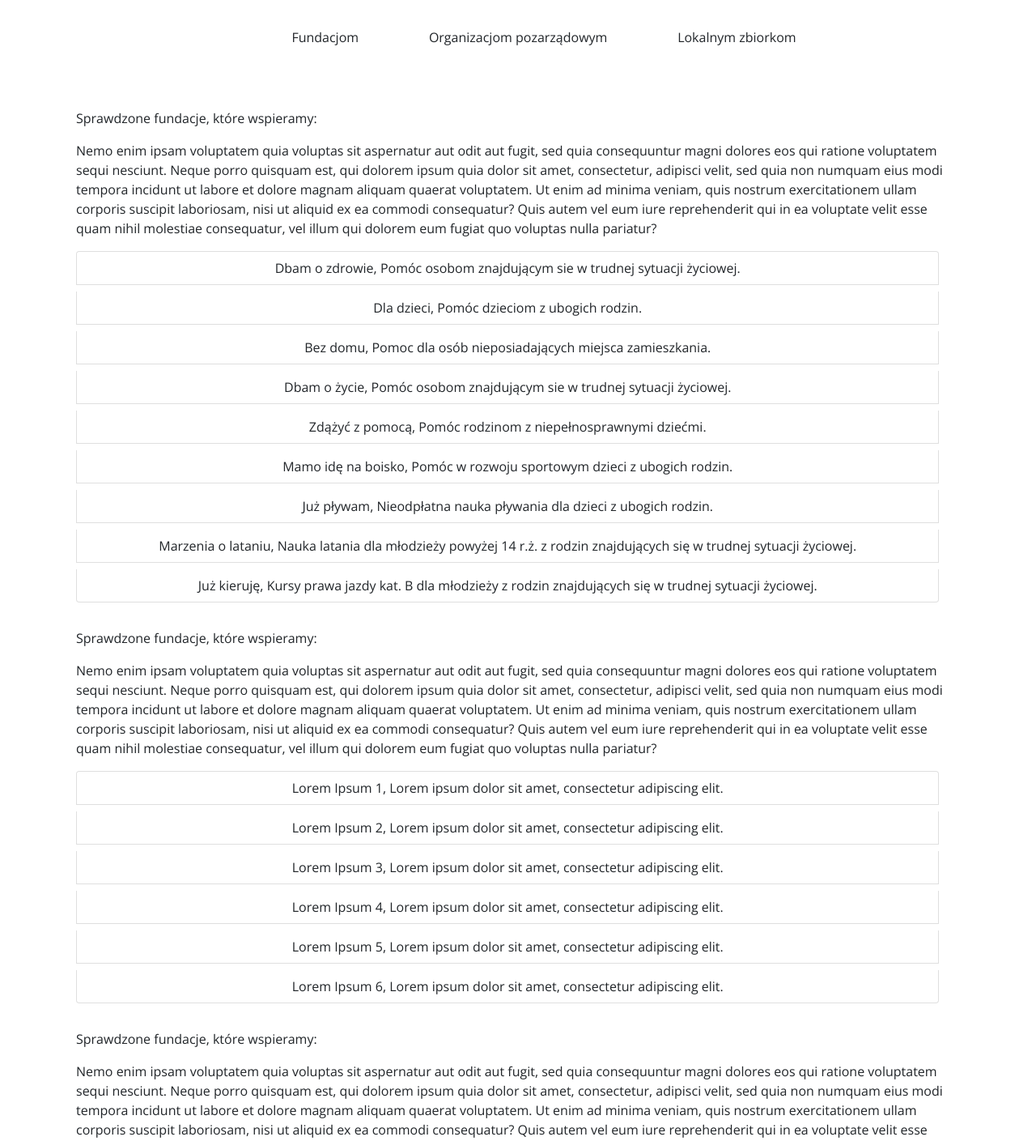
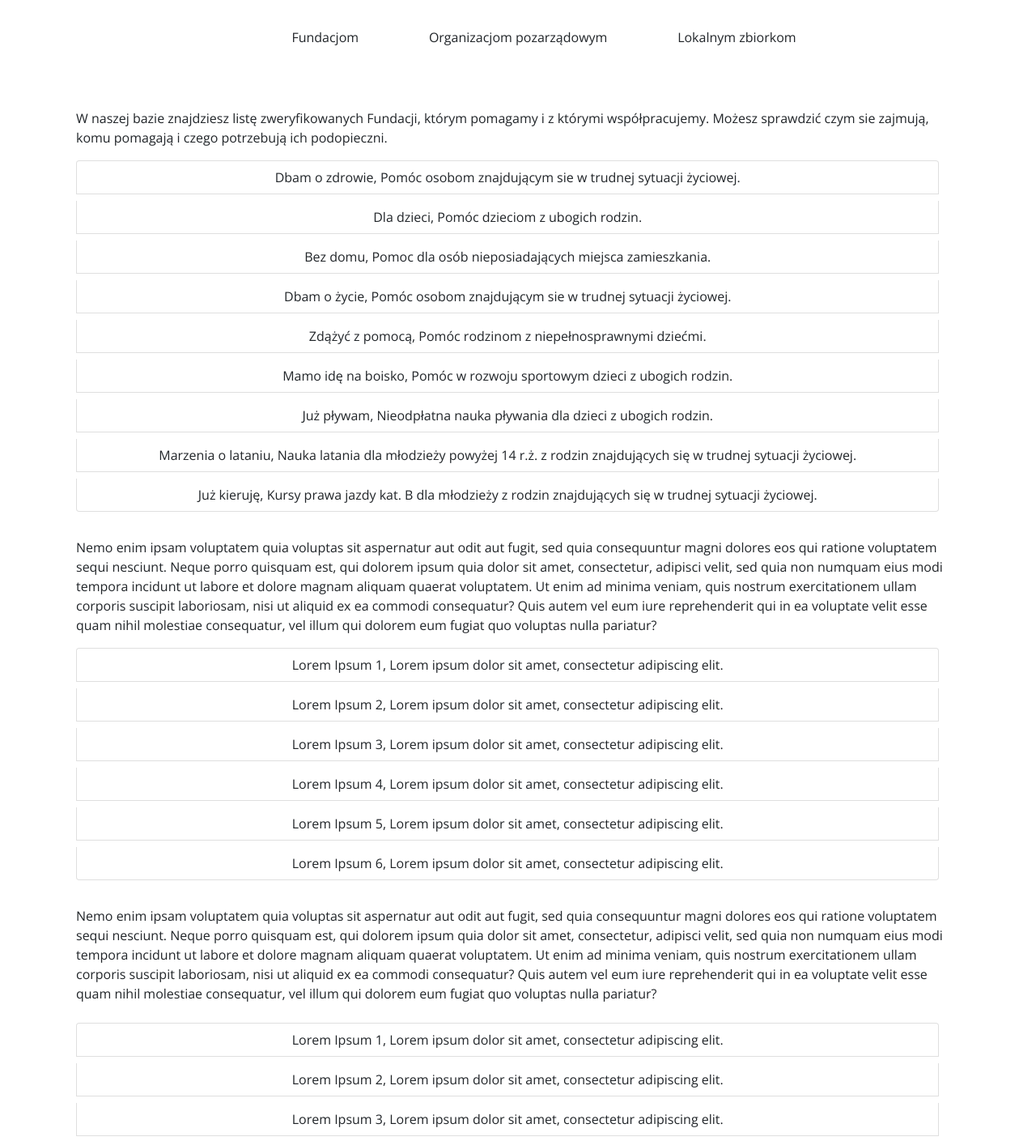
Before and after one commit to Robert-Bobrowicz/Portfolio_Lab_CL, a React (Create React App) app in the folder portfolio_lab/: page / in a window 1280 px wide. Shown: the part 2540-3949 px from the top of the page at 81% size. Built offline with nearby package versions, Linux system fonts and the light colour scheme.

Commit message:
foundations data lists

```diff
--- a/portfolio_lab/src/components/Home_Foundations.js
+++ b/portfolio_lab/src/components/Home_Foundations.js
@@ -34,8 +34,7 @@ const HomeFoundations = () => {
             </Row>
             <Row>
                 <Col className="foundationsList">
-                    <p>Sprawdzone fundacje, które wspieramy:</p>
-                    <p>Nemo enim ipsam voluptatem quia voluptas sit aspernatur aut odit aut fugit, sed quia consequuntur magni dolores eos qui ratione voluptatem sequi nesciunt. Neque porro quisquam est, qui dolorem ipsum quia dolor sit amet, consectetur, adipisci velit, sed quia non numquam eius modi tempora incidunt ut labore et dolore magnam aliquam quaerat voluptatem. Ut enim ad minima veniam, quis nostrum exercitationem ullam corporis suscipit laboriosam, nisi ut aliquid ex ea commodi consequatur? Quis autem vel eum iure reprehenderit qui in ea voluptate velit esse quam nihil molestiae consequatur, vel illum qui dolorem eum fugiat quo voluptas nulla pariatur? </p>
+                    <p>W naszej bazie znajdziesz listę zweryfikowanych Fundacji, którym pomagamy i z którymi współpracujemy. Możesz sprawdzić czym sie zajmują, komu pomagają i czego potrzebują ich podopieczni.</p>
                     <ul className="list-group mb-4">
                         {foundationsData.map((el) => (
                             <li key={el.id} className="list-group-item mb-2">
@@ -47,7 +46,6 @@ const HomeFoundations = () => {
             </Row>
             <Row>
                 <Col className="organisationsList">
-                    <p>Sprawdzone fundacje, które wspieramy:</p>
                     <p>Nemo enim ipsam voluptatem quia voluptas sit aspernatur aut odit aut fugit, sed quia consequuntur magni dolores eos qui ratione voluptatem sequi nesciunt. Neque porro quisquam est, qui dolorem ipsum quia dolor sit amet, consectetur, adipisci velit, sed quia non numquam eius modi tempora incidunt ut labore et dolore magnam aliquam quaerat voluptatem. Ut enim ad minima veniam, quis nostrum exercitationem ullam corporis suscipit laboriosam, nisi ut aliquid ex ea commodi consequatur? Quis autem vel eum iure reprehenderit qui in ea voluptate velit esse quam nihil molestiae consequatur, vel illum qui dolorem eum fugiat quo voluptas nulla pariatur? </p>
                     <ul className="list-group mb-4">
                         {organisationsData.map((el) => (
@@ -60,8 +58,7 @@ const HomeFoundations = () => {
             </Row>
             <Row>
                 <Col className="localEventsList">
-                    <p>Sprawdzone fundacje, które wspieramy:</p>
-                    <p>Nemo enim ipsam voluptatem quia voluptas sit aspernatur aut odit aut fugit, sed quia consequuntur magni dolores eos qui ratione voluptatem sequi nesciunt. Neque porro quisquam est, qui dolorem ipsum quia dolor sit amet, consectetur, adipisci velit, sed quia non numquam eius modi tempora incidunt ut labore et dolore magnam aliquam quaerat voluptatem. Ut enim ad minima veniam, quis nostrum exercitationem ullam corporis suscipit laboriosam, nisi ut aliquid ex ea commodi consequatur? Quis autem vel eum iure reprehenderit qui in ea voluptate velit esse quam nihil molestiae consequatur, vel illum qui dolorem eum fugiat quo voluptas nulla pariatur? </p>
+                    <p className="mb-4">Nemo enim ipsam voluptatem quia voluptas sit aspernatur aut odit aut fugit, sed quia consequuntur magni dolores eos qui ratione voluptatem sequi nesciunt. Neque porro quisquam est, qui dolorem ipsum quia dolor sit amet, consectetur, adipisci velit, sed quia non numquam eius modi tempora incidunt ut labore et dolore magnam aliquam quaerat voluptatem. Ut enim ad minima veniam, quis nostrum exercitationem ullam corporis suscipit laboriosam, nisi ut aliquid ex ea commodi consequatur? Quis autem vel eum iure reprehenderit qui in ea voluptate velit esse quam nihil molestiae consequatur, vel illum qui dolorem eum fugiat quo voluptas nulla pariatur? </p>
                     <ul className="list-group mb-4">
                         {localEventsData.map((el) => (
                             <li key={el.id} className="list-group-item mb-2">
```
